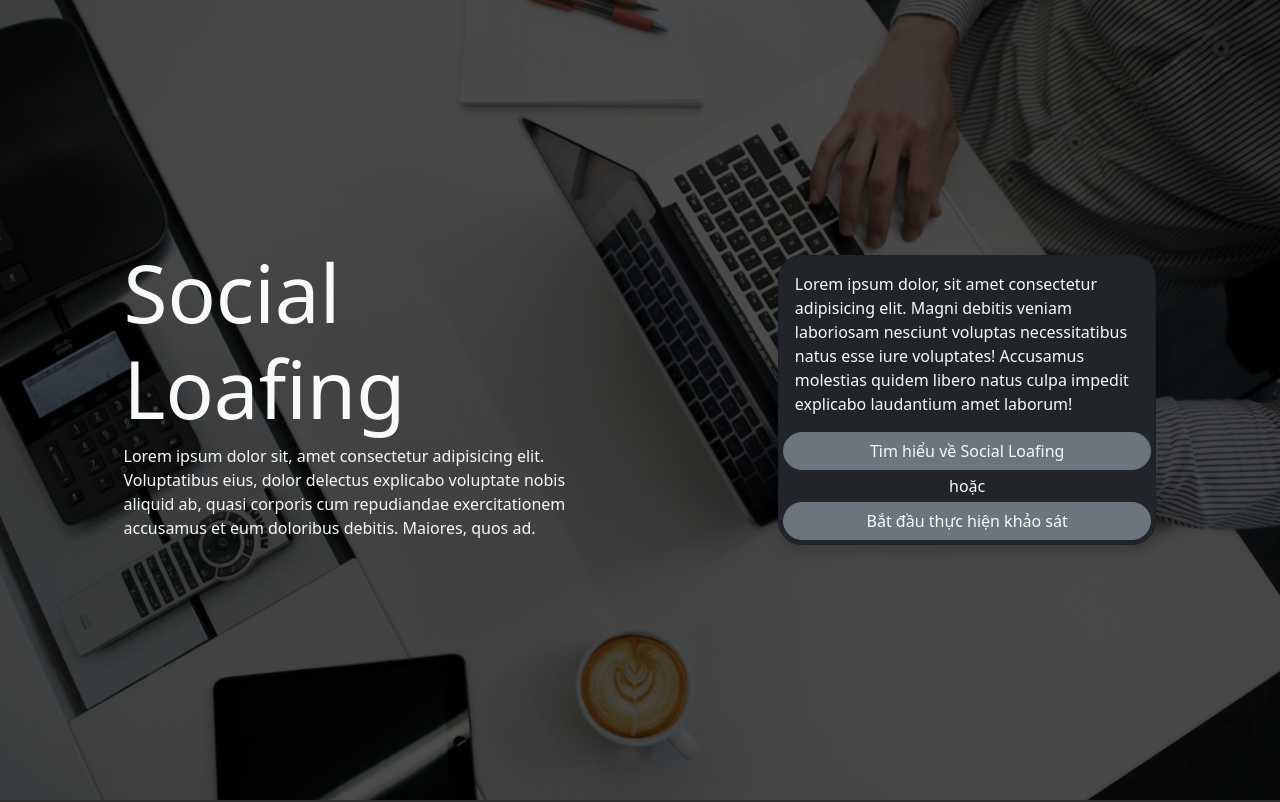
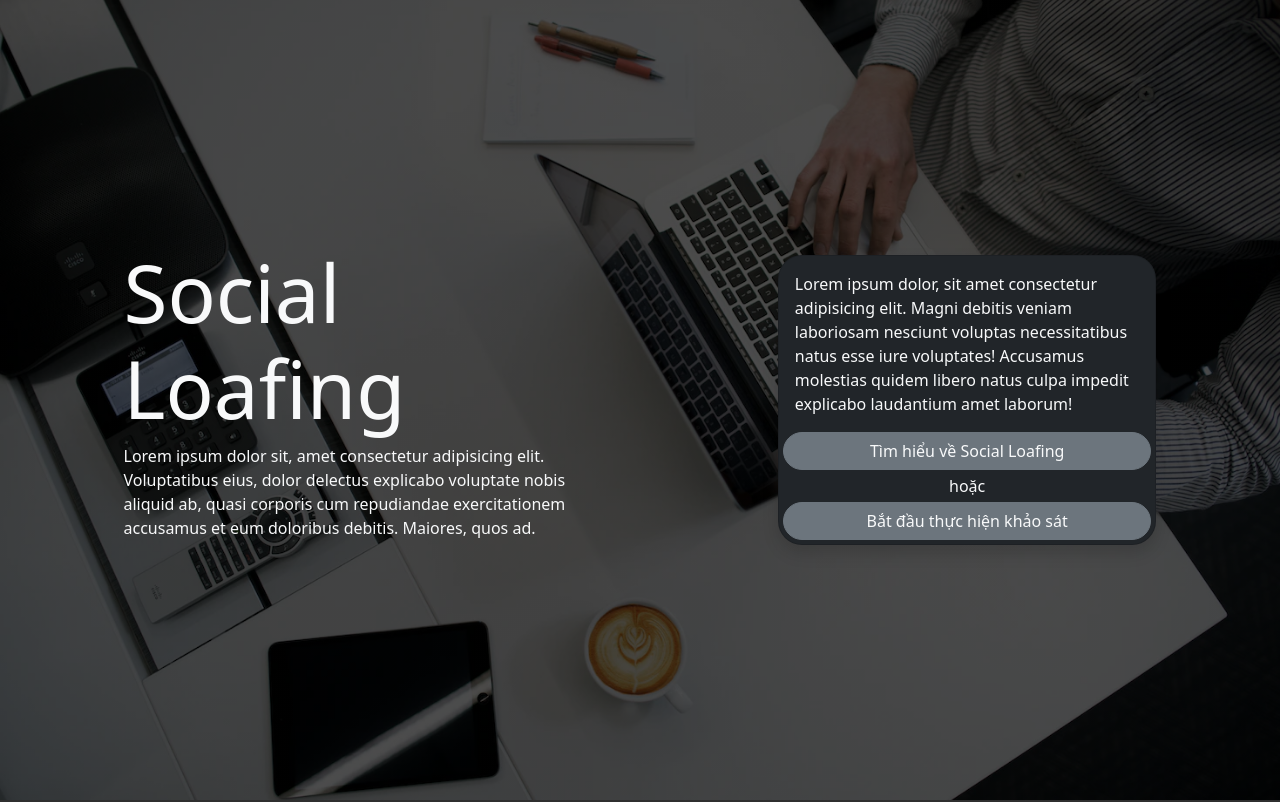
Before and after one commit to MIT4893-Projects/Social-Loafing-Survey-Projects, a website: page public/index.html in a window 1280 px wide. Shown: the top 802 px of the page. Drawn offline with Linux system fonts and the light colour scheme; grey boxes are pictures that could not be loaded.

Commit message:
fix center background

```diff
--- a/public/style.css
+++ b/public/style.css
@@ -2,7 +2,7 @@
     --dark-bg-filter: linear-gradient(rgba(0, 0, 0, 0.7), rgba(0, 0, 0, 0.7));
 }
 
-.top-right-background .center-background {
+.top-right-background, .center-background {
     background-size: cover !important;
 }
 
```
